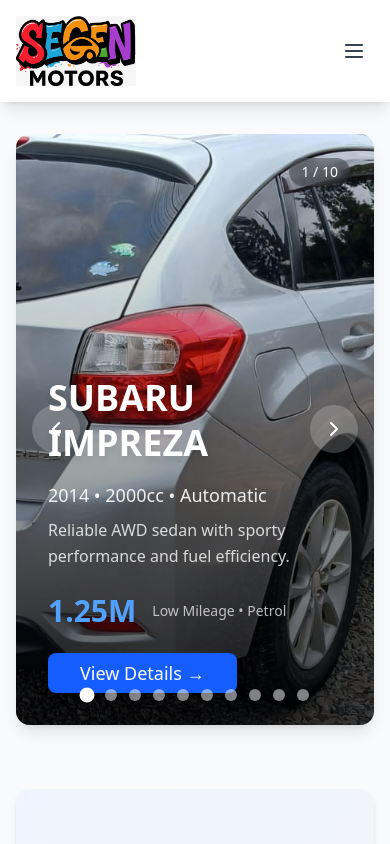
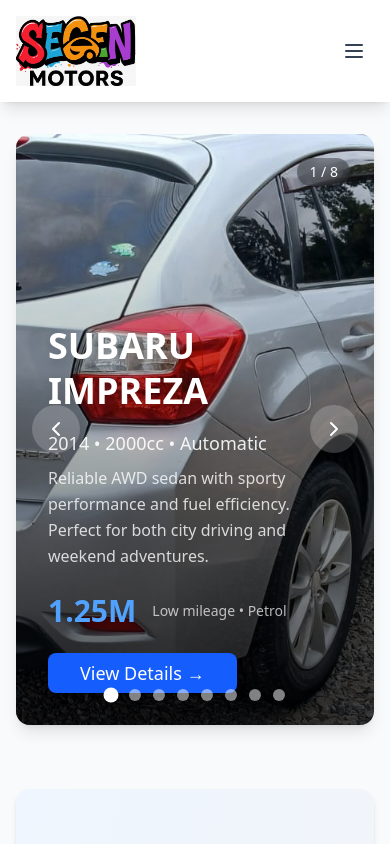
Before and after one commit to IsaacKoome/segenmotors, a Next.js app: page / in a window 390 px wide. Shown: the top 844 px of the page. Built offline with nearby package versions, Linux system fonts and the light colour scheme.

Commit message:
trying to implement view details pages

```diff
--- a/app/inventory/[slug]/page.tsx
+++ b/app/inventory/[slug]/page.tsx
@@ -2,58 +2,133 @@
 
 import { notFound } from "next/navigation";
 import Image from "next/image";
-
-// ✅ Sample car data (later replace with Firebase or DB)
-const cars = [
-  {
-    slug: "Subaru-Impreza-2014",
-    name: "SUBARU IMPREZA",
-    price: "1.25M",
-    imageUrl: "/cars/white-subaru.jpeg",
-    altText: "White Subaru Impreza",
-    engine: "2000cc",
-    year: "2014",
-    mileage: "low mileage",
-    transmission: "Automatic",
-    fuelType: "Petrol",
-    description:
-      "Sleek design, smooth drive, and great on fuel. A perfect daily driver with a powerful 2000cc engine.",
-  },
-  {
-    slug: "Nissan-Advan-2011",
-    name: "NISSAN ADVAN",
-    price: "480K",
-    imageUrl: "/cars/nissanadvan.jpeg",
-    altText: "Nissan Advan red",
-    engine: "1300cc",
-    year: "2011",
-    mileage: "low mileage",
-    transmission: "Automatic",
-    fuelType: "Petrol",
-    description:
-      "Compact and reliable. Great for personal or business use with low fuel consumption and automatic transmission.",
-  },
-  {
-    slug: "Toyota-Vitz-2017",
-    name: "TOYOTA VITZ",
-    price: "1.28M",
-    imageUrl: "/cars/vitz-blue.jpeg",
-    altText: "Blue Toyota Vitz",
-    engine: "1000cc",
-    year: "2018",
-    mileage: "low mileage",
-    transmission: "Automatic",
-    fuelType: "Petrol",
-    description:
-      "Economical city car with a fresh look. Modern design, perfect for urban driving. Low maintenance and excellent mileage.",
-  },
-];
+import Link from "next/link";
+import { Button } from "@/components/ui/button";
+import { Car, allCars } from "@/lib/carData"; // Import centralized data
+import {
+  Calendar,
+  Gauge,
+  Fuel,
+  Settings,
+  DollarSign,
+  Phone,
+  MessageCircle,
+  ArrowLeft,
+  Star,
+  Shield,
+  CheckCircle,
+  ChevronLeft,
+  ChevronRight
+} from "lucide-react";
+import { useState } from "react";
 
 // ✅ This function tells Next.js to pre-build each car page (SSG)
 export async function generateStaticParams() {
-  return cars.map((car) => ({
-    slug: car.slug,
+  return allCars.map((car) => ({
+    slug: car.linkSlug, // Use linkSlug from centralized data
   }));
+}
+
+// Helper function to get car by slug
+async function getCarBySlug(slug: string): Promise<Car | undefined> {
+  // In a real application, this might be an API call or database query
+  return allCars.find((car) => car.linkSlug === slug);
+}
+
+// Image Gallery Component
+function ImageGallery({ car }: { car: Car }) {
+  // For now, we'll use the main image multiple times as a demo
+  // In your real implementation, you'd use car.images array
+  const carImages = car.images || [
+    car.imageUrl, // Main image
+    car.imageUrl, // For demo, using same image multiple times
+    car.imageUrl, // In real app, you'd have different angles/views
+    car.imageUrl,
+  ];
+
+  const [currentImageIndex, setCurrentImageIndex] = useState(0);
+
+  const nextImage = () => {
+    setCurrentImageIndex((prev) => (prev + 1) % carImages.length);
+  };
+
+  const prevImage = () => {
+    setCurrentImageIndex((prev) => (prev - 1 + carImages.length) % carImages.length);
+  };
+
+  return (
+    <div className="space-y-4">
+      {/* Main Image Display */}
+      <div className="relative aspect-[4/3] rounded-xl overflow-hidden shadow-lg bg-gray-100">
+        <Image
+          src={carImages[currentImageIndex]}
+          alt={`${car.name} - Image ${currentImageIndex + 1}`}
+          fill
+          priority
+          className="object-cover"
+          sizes="(max-width: 1024px) 100vw, 50vw"
+        />
+
+        {/* Navigation Arrows */}
+        {carImages.length > 1 && (
+          <>
+            <button
+              onClick={prevImage}
+              className="absolute left-4 top-1/2 transform -translate-y-1/2 bg-black/50 hover:bg-black/70 text-white p-2 rounded-full transition-all duration-200"
+              aria-label="Previous image"
+            >
+              <ChevronLeft className="w-5 h-5" />
+            </button>
+            <button
+              onClick={nextImage}
+              className="absolute right-4 top-1/2 transform -translate-y-1/2 bg-black/50 hover:bg-black/70 text-white p-2 rounded-full transition-all duration-200"
+              aria-label="Next image"
+            >
+              <ChevronRight className="w-5 h-5" />
+            </button>
+          </>
+        )}
+
+        {/* Image Counter */}
+        <div className="absolute top-4 right-4 bg-black/50 text-white px-3 py-1 rounded-full text-sm">
+          {currentImageIndex + 1} / {carImages.length}
+        </div>
+
+        {/* Quality Badge */}
+        <div className="absolute top-4 left-4">
+          <div className="bg-green-500 text-white px-3 py-1 rounded-full text-sm font-semibold flex items-center gap-1">
+            <Shield className="w-4 h-4" />
+            Quality Inspected
+          </div>
+        </div>
+      </div>
+
+      {/* Thumbnail Gallery */}
+      {carImages.length > 1 && (
+        <div className="grid grid-cols-4 gap-3">
+          {carImages.map((image, index) => (
+            <button
+              key={index}
+              onClick={() => setCurrentImageIndex(index)}
+              className={`relative aspect-square rounded-lg overflow-hidden shadow-md transition-all duration-200 ${
+                index === currentImageIndex
+                  ? 'ring-2 ring-blue-500 scale-105'
+                  : 'hover:scale-105 hover:shadow-lg'
+              }`}
+            >
+              <Image
+                src={image}
+                alt={`${car.name} thumbnail ${index + 1}`}
+                fill
+                className="object-cover"
+                sizes="(max-width: 1024px) 25vw, 12.5vw"
+              />
+            </button>
+          ))}
+        </div>
+      )}
+    </div>
+  );
 }
 
 // ✅ Main page component (Next.js 15 uses Promise for params)
@@ -63,53 +138,180 @@
   params: Promise<{ slug: string }>;
 }) {
   const { slug } = await params; // Await the params to get slug
-  const car = cars.find((c) => c.slug === slug);
+  const car = await getCarBySlug(slug);
 
   if (!car) return notFound();
 
+  const specifications = [
+    { icon: Calendar, label: "Year", value: car.year },
+    { icon: Settings, label: "Transmission", value: car.transmission },
+    { icon: Fuel, label: "Fuel Type", value: car.fuelType },
+    { icon: Gauge, label: "Mileage", value: car.mileage },
+    { icon: Settings, label: "Engine", value: car.engine },
+    { icon: DollarSign, label: "Price", value: car.price },
+  ];
+
+  const features = [
+    "Quality Inspected",
+    "Transparent Pricing",
+    "Warranty Available",
+    "After-Sales Support",
+    "Financing Options",
+    "Trade-In Accepted",
+  ];
+
   return (
-    <div className="max-w-4xl mx-auto px-4 py-8">
-      <h1 className="text-4xl font-bold mb-4 text-blue-800">{car.name}</h1>
+    <div className="min-h-screen bg-gray-50">
+      {/* Header with Back Button */}
+      <div className="bg-white shadow-sm border-b">
+        <div className="max-w-7xl mx-auto px-4 py-4">
+          <Link
+            href="/"
+            className="inline-flex items-center gap-2 text-blue-600 hover:text-blue-700 transition-colors duration-200"
+          >
+            <ArrowLeft className="w-5 h-5" />
+            Back to Home
+          </Link>
+        </div>
+      </div>
 
-      <Image
-        src={car.imageUrl}
-        alt={car.altText}
-        width={800}
-        height={450}
-        className="w-full h-auto object-cover rounded-lg shadow-lg mb-6"
-      />
+      <div className="max-w-7xl mx-auto px-4 py-8">
+        <div className="grid grid-cols-1 lg:grid-cols-2 gap-12">
+          {/* Left Column - Images */}
+          <div>
+            <ImageGallery car={car} />
+          </div>
 
-      <p className="text-lg text-gray-700 mb-6">{car.description}</p>
+          {/* Right Column - Details */}
+          <div className="space-y-8">
+            {/* Car Title and Price */}
+            <div>
+              <h1 className="text-4xl md:text-5xl font-bold text-gray-900 mb-4">
+                {car.name}
+              </h1>
+              <div className="flex items-center gap-4 mb-4">
+                <span className="text-4xl font-bold text-blue-600">
+                  {car.price}
+                </span>
+                <div className="flex items-center gap-1">
+                  {[...Array(5)].map((_, i) => (
+                    <Star key={i} className="w-5 h-5 text-yellow-400 fill-current" />
+                  ))}
+                  <span className="text-gray-600 ml-2">(4.8/5)</span>
+                </div>
+              </div>
+              {car.description && (
+                <p className="text-lg text-gray-700 leading-relaxed">
+                  {car.description}
+                </p>
+              )}
+            </div>
 
-      <ul className="grid grid-cols-1 sm:grid-cols-2 gap-4 text-gray-800 text-lg mb-8">
-        <li>
-          📅 <strong>Year:</strong> {car.year}
-        </li>
-        <li>
-          ⚙️ <strong>Transmission:</strong> {car.transmission}
-        </li>
-        <li>
-          ⛽ <strong>Fuel Type:</strong> {car.fuelType}
-        </li>
-        <li>
-          🛞 <strong>Mileage:</strong> {car.mileage}
-        </li>
-        <li>
-          🧰 <strong>Engine:</strong> {car.engine}
-        </li>
-        <li>
-          💰 <strong>Price:</strong> {car.price}
-        </li>
-      </ul>
+            {/* Specifications */}
+            <div className="bg-white rounded-xl p-6 shadow-lg">
+              <h2 className="text-2xl font-bold text-gray-900 mb-6">Specifications</h2>
+              <div className="grid grid-cols-1 sm:grid-cols-2 gap-4">
+                {specifications.map((spec, index) => {
+                  const IconComponent = spec.icon;
+                  return (
+                    <div key={index} className="flex items-center gap-3 p-3 bg-gray-50 rounded-lg">
+                      <div className="bg-blue-100 p-2 rounded-lg">
+                        <IconComponent className="w-5 h-5 text-blue-600" />
+                      </div>
+                      <div>
+                        <p className="text-sm text-gray-600">{spec.label}</p>
+                        <p className="font-semibold text-gray-900">{spec.value}</p>
+                      </div>
+                    </div>
+                  );
+                })}
+              </div>
+            </div>
 
-      <div className="text-center">
-        <a
-          href="https://wa.me/254759500436"
-          target="_blank"
-          className="bg-green-600 text-white px-6 py-3 rounded-lg shadow hover:bg-green-700 transition"
-        >
-          Chat with us on WhatsApp 📞
-        </a>
+            {/* Features */}
+            <div className="bg-white rounded-xl p-6 shadow-lg">
+              <h2 className="text-2xl font-bold text-gray-900 mb-6">Why Choose This Vehicle</h2>
+              <div className="grid grid-cols-1 sm:grid-cols-2 gap-3">
+                {features.map((feature, index) => (
+                  <div key={index} className="flex items-center gap-3">
+                    <CheckCircle className="w-5 h-5 text-green-500" />
+                    <span className="text-gray-700">{feature}</span>
+                  </div>
+                ))}
+              </div>
+            </div>
+
+            {/* Contact Actions */}
+            <div className="bg-gradient-to-r from-blue-600 to-blue-700 rounded-xl p-6 text-white">
+              <h2 className="text-2xl font-bold mb-4">Interested in This Vehicle?</h2>
+              <p className="mb-6 opacity-90">
+                Contact us today to schedule a test drive or get more information about financing options.
+              </p>
+              <div className="flex flex-col sm:flex-row gap-4">
+                <a
+                  href="https://wa.me/254759500436"
+                  target="_blank"
+                  rel="noopener noreferrer"
+                  className="flex-1"
+                >
+                  <Button className="w-full bg-green-600 hover:bg-green-700 text-white py-3 text-lg font-semibold transition-colors duration-200">
+                    <MessageCircle className="w-5 h-5 mr-2" />
+                    WhatsApp Us
+                  </Button>
+                </a>
+                <a
+                  href="tel:+254759500436"
+                  className="flex-1"
+                >
+                  <Button className="w-full bg-white text-blue-600 hover:bg-gray-100 py-3 text-lg font-semibold transition-colors duration-200">
+                    <Phone className="w-5 h-5 mr-2" />
+                    Call Now
+                  </Button>
+                </a>
+              </div>
+            </div>
+          </div>
+        </div>
+
+        {/* Related Vehicles Section */}
+        <div className="mt-16">
+          <h2 className="text-3xl font-bold text-gray-900 mb-8 text-center">
+            You Might Also Like
+          </h2>
+          <div className="grid grid-cols-1 md:grid-cols-2 lg:grid-cols-3 gap-8">
+            {allCars
+              .filter((otherCar) => otherCar.linkSlug !== car.linkSlug)
+              .slice(0, 3)
+              .map((relatedCar) => (
+                <Link
+                  key={relatedCar.id}
+                  href={`/inventory/${relatedCar.linkSlug}`}
+                  className="bg-white rounded-xl shadow-lg overflow-hidden hover:shadow-xl transition-all duration-300 hover:scale-105"
+                >
+                  <div className="relative h-48">
+                    <Image
+                      src={relatedCar.imageUrl}
+                      alt={relatedCar.altText}
+                      fill
+                      className="object-cover"
+                      sizes="(max-width: 768px) 100vw, (max-width: 1200px) 50vw, 33vw"
+                    />
+                  </div>
+                  <div className="p-6">
+                    <h3 className="text-xl font-bold text-gray-900 mb-2">
+                      {relatedCar.name}
+                    </h3>
+                    <p className="text-2xl font-bold text-blue-600 mb-2">
+                      {relatedCar.price}
+                    </p>
+                    <p className="text-gray-600">
+                      {relatedCar.year} • {relatedCar.engine} • {relatedCar.transmission}
+                    </p>
+                  </div>
+                </Link>
+              ))}
+          </div>
+        </div>
       </div>
     </div>
   );
--- a/lib/carData.ts
+++ b/lib/carData.ts
@@ -1,21 +1,23 @@
 // lib/carData.ts
-// Centralized car data source - Single source of truth for all car information
 
+// ✅ Updated Car interface to support multiple images
 export interface Car {
   id: string;
   name: string;
   price: string;
-  imageUrl: string;
+  imageUrl: string; // Main/thumbnail image
   altText: string;
-  year: string;
-  engine: string;
-  mileage: string;
-  transmission: string;
-  fuelType: string;
+  engine?: string;
+  year?: string;
+  mileage?: string;
+  transmission?: string;
+  fuelType?: string;
   linkSlug: string;
   description?: string;
+  images?: string[]; // Array of additional image URLs for gallery
 }
 
+// ✅ Centralized car data with multiple images support
 export const allCars: Car[] = [
   {
     id: "1",
@@ -25,14 +27,60 @@
     altText: "White Subaru Impreza",
     year: "2014",
     engine: "2000cc",
-    mileage: "Low Mileage",
+    mileage: "Low mileage",
     transmission: "Automatic",
     fuelType: "Petrol",
     linkSlug: "subaru-impreza-2014",
-    description: "Reliable AWD sedan with sporty performance and fuel efficiency.",
+    description: "Reliable AWD sedan with sporty performance and fuel efficiency. Perfect for both city driving and weekend adventures.",
+    images: [
+      "/cars/white-subaru.jpeg", // Main image
+      "/cars/white-subaru.jpeg", // For demo, using same image
+      "/cars/white-subaru.jpeg", // In real app, you'd have different angles
+      "/cars/white-subaru.jpeg", // e.g., interior, rear, side views
+    ],
   },
   {
     id: "2",
+    name: "NISSAN ADVAN",
+    price: "480K",
+    imageUrl: "/cars/nissanadvan.jpeg",
+    altText: "Nissan Advan Station Wagon",
+    year: "2011",
+    engine: "1300cc",
+    mileage: "Low mileage",
+    transmission: "Automatic",
+    fuelType: "Petrol",
+    linkSlug: "nissan-advan-2011",
+    description: "Spacious and affordable family car ideal for city and long drives. Excellent fuel economy and reliability.",
+    images: [
+      "/cars/nissanadvan.jpeg",
+      "/cars/nissanadvan.jpeg",
+      "/cars/nissanadvan.jpeg",
+      "/cars/nissanadvan.jpeg",
+    ],
+  },
+  {
+    id: "3",
+    name: "TOYOTA VITZ",
+    price: "1.28M",
+    imageUrl: "/cars/vitz-blue.jpeg",
+    altText: "Blue Toyota Vitz",
+    year: "2018",
+    engine: "1000cc",
+    mileage: "Low mileage",
+    transmission: "Automatic",
+    fuelType: "Petrol",
+    linkSlug: "toyota-vitz-2018",
+    description: "Compact and economical hatchback perfect for daily commuting. Modern design with excellent fuel efficiency.",
+    images: [
+      "/cars/vitz-blue.jpeg",
+      "/cars/vitz-blue.jpeg",
+      "/cars/vitz-blue.jpeg",
+      "/cars/vitz-blue.jpeg",
+    ],
+  },
+  {
+    id: "4",
     name: "TOYOTA PRADO KBE",
     price: "880,000",
     imageUrl: "/cars/pradokbe.jpeg",
@@ -42,12 +90,18 @@
     mileage: "Medium Mileage",
     transmission: "Automatic",
     fuelType: "Diesel",
-    linkSlug: "toyota-prado-kbe",
-    description: "Rugged SUV built for adventure and off-road capabilities.",
+    linkSlug: "toyota-prado-kbe-2001",
+    description: "Rugged and reliable SUV perfect for off-road adventures and family trips. Proven durability and performance.",
+    images: [
+      "/cars/pradokbe.jpeg",
+      "/cars/pradokbe.jpeg",
+      "/cars/pradokbe.jpeg",
+      "/cars/pradokbe.jpeg",
+    ],
   },
   {
-    id: "3",
-    name: "NISSAN NV 350",
+    id: "5",
+    name: "Nissan NV 350",
     price: "2.8M",
     imageUrl: "/cars/nv350.jpeg",
     altText: "Nissan NV 350",
@@ -56,109 +110,85 @@
     mileage: "Low Mileage",
     transmission: "Manual",
     fuelType: "Diesel",
-    linkSlug: "nv-350-2018",
-    description: "Spacious commercial van ideal for business and cargo transport.",
+    linkSlug: "nissan-nv-350-2018",
+    description: "Spacious commercial van ideal for business use. Excellent cargo capacity and fuel efficiency for commercial operations.",
+    images: [
+      "/cars/nv350.jpeg",
+      "/cars/nv350.jpeg",
+      "/cars/nv350.jpeg",
+      "/cars/nv350.jpeg",
+    ],
   },
   {
-    id: "4",
-    name: "NISSAN NOTE E-POWER",
+    id: "6",
+    name: "Nissan Note E-power",
     price: "1.25M",
     imageUrl: "/cars/nissannote.jpeg",
     altText: "Nissan Note E-power",
     year: "2018",
-    engine: "1200cc (Hybrid)",
+    engine: "1200cc(hybrid)",
     mileage: "Low Mileage",
     transmission: "Automatic",
     fuelType: "Petrol",
     linkSlug: "nissan-note-e-power-2018",
-    description: "Innovative hybrid technology with excellent fuel economy.",
-  },
-  {
-    id: "5",
-    name: "NISSAN ADVAN",
-    price: "480K",
-    imageUrl: "/cars/nissanadvan.jpeg",
-    altText: "Nissan Advan Station Wagon",
-    year: "2011",
-    engine: "1300cc",
-    mileage: "Low Mileage",
-    transmission: "Automatic",
-    fuelType: "Petrol",
-    linkSlug: "nissan-advan-2011",
-    description: "Spacious and affordable family car ideal for city and long drives.",
-  },
-  {
-    id: "6",
-    name: "TOYOTA VITZ",
-    price: "1.28M",
-    imageUrl: "/cars/vitz-blue.jpeg",
-    altText: "Blue Toyota Vitz",
-    year: "2018",
-    engine: "1000cc",
-    mileage: "Low Mileage",
-    transmission: "Automatic",
-    fuelType: "Petrol",
-    linkSlug: "toyota-vitz-2018",
-    description: "Compact and economical hatchback perfect for daily commuting.",
+    description: "Innovative hybrid technology with exceptional fuel economy. Perfect blend of efficiency and modern features.",
+    images: [
+      "/cars/nissannote.jpeg",
+      "/cars/nissannote.jpeg",
+      "/cars/nissannote.jpeg",
+      "/cars/nissannote.jpeg",
+    ],
   },
   {
     id: "7",
     name: "TOYOTA PRADO J120",
-    price: "4.8M",
+    price: "1.2M",
     imageUrl: "/cars/pradoj120.jpg",
     altText: "Toyota Prado J120",
     year: "2005",
-    engine: "3500cc",
+    engine: "3000cc",
+    mileage: "Medium Mileage",
+    transmission: "Automatic",
+    fuelType: "Diesel",
+    linkSlug: "toyota-prado-j120-2005",
+    description: "Classic and dependable SUV with proven off-road capabilities. Perfect for families who love adventure.",
+    images: [
+      "/cars/pradoj120.jpg",
+      "/cars/pradoj120.jpg",
+      "/cars/pradoj120.jpg",
+      "/cars/pradoj120.jpg",
+    ],
+  },
+  {
+    id: "8",
+    name: "MERCEDES BENZ GLE 350",
+    price: "3.5M",
+    imageUrl: "/cars/benz-gle-350.jpg",
+    altText: "Mercedes Benz GLE 350",
+    year: "2016",
+    engine: "3000cc",
     mileage: "Low Mileage",
     transmission: "Automatic",
     fuelType: "Petrol",
-    linkSlug: "toyota-prado-j120",
-    description: "Rugged SUV built for adventure and family trips.",
-  },
-  {
-    id: "8",
-    name: "MAZDA CX-5",
-    price: "2.8M",
-    imageUrl: "/cars/mazda-cx5.jpg",
-    altText: "Mazda CX-5",
-    year: "2018",
-    engine: "2500cc",
-    mileage: "Low Mileage",
-    transmission: "Automatic",
-    fuelType: "Petrol",
-    linkSlug: "mazda-cx5-2018",
-    description: "Stylish crossover with premium features and comfort.",
-  },
-  {
-    id: "9",
-    name: "NISSAN X-TRAIL",
-    price: "3.2M",
-    imageUrl: "/cars/nissan-xtrail.jpg",
-    altText: "Nissan X-Trail",
-    year: "2017",
-    engine: "2500cc",
-    mileage: "Low Mileage",
-    transmission: "CVT",
-    fuelType: "Petrol",
-    linkSlug: "nissan-xtrail-2017",
-    description: "Versatile SUV with advanced safety features.",
-  },
-  {
-    id: "10",
-    name: "MERCEDES-BENZ GLE 350",
-    price: "3.4M",
-    imageUrl: "/cars/benz-gle-350.avif",
-    altText: "Silver Mercedes GLE 350",
-    year: "2016",
-    engine: "2000cc",
-    mileage: "Low Mileage",
-    transmission: "Automatic",
-    fuelType: "Petrol",
-    linkSlug: "mercedes-gle-350-2020",
-    description: "Luxury SUV with premium features and exceptional comfort.",
+    linkSlug: "mercedes-benz-gle-350-2016",
+    description: "Luxury SUV with premium features and exceptional performance. Experience the pinnacle of automotive excellence.",
+    images: [
+      "/cars/benz-gle-350.jpg",
+      "/cars/benz-gle-350.jpg",
+      "/cars/benz-gle-350.jpg",
+      "/cars/benz-gle-350.jpg",
+    ],
   },
 ];
 
-// Export the legacy carList for backward compatibility (if needed)
-// This can be removed once all references are updated to use allCars
-export const carList = allCars.slice(4, 7); // Nissan Advan, Toyota Vitz, Toyota Prado J120
+// ✅ Helper function to get a car by its linkSlug
+export function getCarBySlug(slug: string): Car | undefined {
+  return allCars.find((car) => car.linkSlug === slug);
+}
+
+// ✅ Helper function to get related cars (excluding the current one)
+export function getRelatedCars(currentCarSlug: string, limit: number = 3): Car[] {
+  return allCars
+    .filter((car) => car.linkSlug !== currentCarSlug)
+    .slice(0, limit);
+}
```
